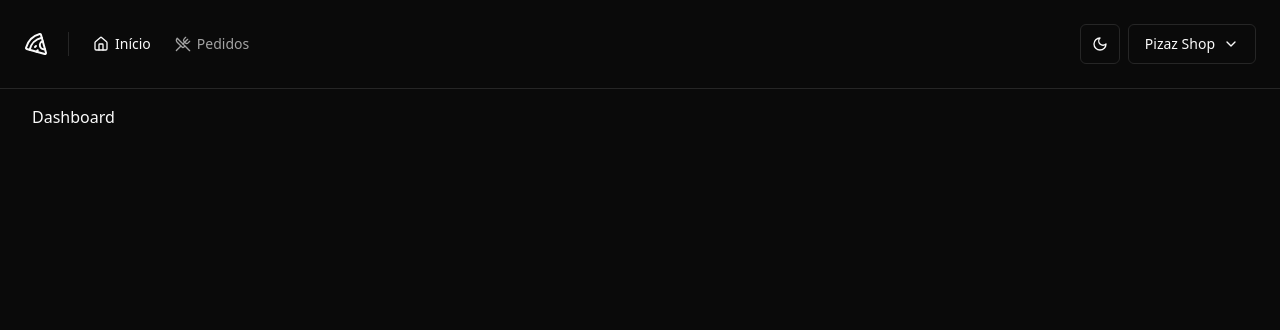
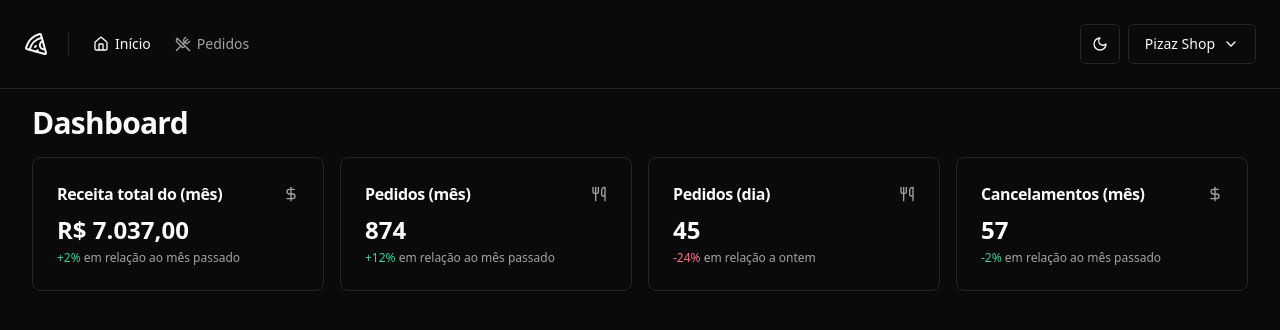
Before and after one commit to fausantosdev/pizzashop, a React (Vite) app: page / in a window 1280 px wide. Shown: the top 330 px of the page. Built offline with nearby package versions, Linux system fonts and the light colour scheme.

Commit message:
feat(dashboard): add cards section to display revenue, orders, and cancellations

```diff
--- /dev/null
+++ b/src/components/ui/card.tsx
@@ -0,0 +1,79 @@
+import * as React from "react"
+
+import { cn } from "@/lib/utils"
+
+const Card = React.forwardRef<
+  HTMLDivElement,
+  React.HTMLAttributes<HTMLDivElement>
+>(({ className, ...props }, ref) => (
+  <div
+    ref={ref}
+    className={cn(
+      "rounded-lg border bg-card text-card-foreground shadow-sm",
+      className
+    )}
+    {...props}
+  />
+))
+Card.displayName = "Card"
+
+const CardHeader = React.forwardRef<
+  HTMLDivElement,
+  React.HTMLAttributes<HTMLDivElement>
+>(({ className, ...props }, ref) => (
+  <div
+    ref={ref}
+    className={cn("flex flex-col space-y-1.5 p-6", className)}
+    {...props}
+  />
+))
+CardHeader.displayName = "CardHeader"
+
+const CardTitle = React.forwardRef<
+  HTMLDivElement,
+  React.HTMLAttributes<HTMLDivElement>
+>(({ className, ...props }, ref) => (
+  <div
+    ref={ref}
+    className={cn(
+      "text-2xl font-semibold leading-none tracking-tight",
+      className
+    )}
+    {...props}
+  />
+))
+CardTitle.displayName = "CardTitle"
+
+const CardDescription = React.forwardRef<
+  HTMLDivElement,
+  React.HTMLAttributes<HTMLDivElement>
+>(({ className, ...props }, ref) => (
+  <div
+    ref={ref}
+    className={cn("text-sm text-muted-foreground", className)}
+    {...props}
+  />
+))
+CardDescription.displayName = "CardDescription"
+
+const CardContent = React.forwardRef<
+  HTMLDivElement,
+  React.HTMLAttributes<HTMLDivElement>
+>(({ className, ...props }, ref) => (
+  <div ref={ref} className={cn("p-6 pt-0", className)} {...props} />
+))
+CardContent.displayName = "CardContent"
+
+const CardFooter = React.forwardRef<
+  HTMLDivElement,
+  React.HTMLAttributes<HTMLDivElement>
+>(({ className, ...props }, ref) => (
+  <div
+    ref={ref}
+    className={cn("flex items-center p-6 pt-0", className)}
+    {...props}
+  />
+))
+CardFooter.displayName = "CardFooter"
+
+export { Card, CardHeader, CardFooter, CardTitle, CardDescription, CardContent }
--- a/src/pages/app/dashboard.tsx
+++ /dev/null
@@ -1,10 +0,0 @@
-import { Helmet } from 'react-helmet-async'
-
-export function Dashboard() {
-  return (
-    <>
-      <Helmet title='Dashboard'/>
-      <h1>Dashboard</h1>
-    </>
-  )
-}
--- /dev/null
+++ b/src/pages/app/dashboard/day-orders-amount-card.tsx
@@ -0,0 +1,19 @@
+import { Card, CardContent, CardHeader, CardTitle } from '@/components/ui/card'
+import { Utensils } from 'lucide-react'
+
+export function DayOrdersAmountCard() {
+  return(
+    <Card className='flex-1'>
+      <CardHeader className='flex-row justify-between items-center space-y-0 pb-2'>
+        <CardTitle className='text-base font-semibold'>Pedidos (dia)</CardTitle>
+        <Utensils className='h-4 w-4 text-muted-foreground'/>
+      </CardHeader>
+      <CardContent className='space-y-1'>
+        <span className='text-2xl font-bold'>45</span>
+        <p className='text-xs text-muted-foreground'>
+          <span className='text-rose-500 dark:text-rose-400'>-24%</span> em relação a ontem
+        </p>
+      </CardContent>
+    </Card>
+  )
+}
--- /dev/null
+++ b/src/pages/app/dashboard/index.tsx
@@ -0,0 +1,27 @@
+import { Helmet } from 'react-helmet-async'
+import { MonthRevenueCard } from './month-revenue-card'
+import { MonthOrdersAmountCard } from './month-orders-amount-card'
+import { DayOrdersAmountCard } from './day-orders-amount-card'
+import { MonthCanceledOrdersAmountCard } from './month-canceled-orders-amount-card'
+
+export function Dashboard() {
+  return (
+    <>
+      <Helmet title='Dashboard'/>
+      <div className='flex flex-col gap-4'>
+        <h1 className='text-3xl font-bold tracking-tight'>Dashboard</h1>
+
+        <div className='flex flex-col md:flex-row gap-4'>
+          <div className='flex-1 gap-4 flex flex-col sm:flex-row'>
+            <MonthRevenueCard />
+            <MonthOrdersAmountCard />
+          </div>
+          <div className='flex-1 gap-4 flex flex-col sm:flex-row'>
+            <DayOrdersAmountCard />
+            <MonthCanceledOrdersAmountCard />
+          </div>
+        </div>
+      </div>
+    </>
+  )
+}
--- /dev/null
+++ b/src/pages/app/dashboard/month-canceled-orders-amount-card.tsx
@@ -0,0 +1,19 @@
+import { Card, CardContent, CardHeader, CardTitle } from '@/components/ui/card'
+import { DollarSign } from 'lucide-react'
+
+export function MonthCanceledOrdersAmountCard() {
+  return(
+    <Card className='flex-1'>
+      <CardHeader className='flex-row justify-between items-center space-y-0 pb-2'>
+        <CardTitle className='text-base font-semibold'>Cancelamentos (mês)</CardTitle>
+        <DollarSign className='h-4 w-4 text-muted-foreground'/>
+      </CardHeader>
+      <CardContent className='space-y-1'>
+        <span className='text-2xl font-bold'>57</span>
+        <p className='text-xs text-muted-foreground'>
+          <span className='text-emerald-500 dark:text-emerald-400'>-2%</span> em relação ao mês passado
+        </p>
+      </CardContent>
+    </Card>
+  )
+}
--- /dev/null
+++ b/src/pages/app/dashboard/month-orders-amount-card.tsx
@@ -0,0 +1,19 @@
+import { Card, CardContent, CardHeader, CardTitle } from '@/components/ui/card'
+import { Utensils } from 'lucide-react'
+
+export function MonthOrdersAmountCard() {
+  return(
+    <Card className='flex-1'>
+      <CardHeader className='flex-row justify-between items-center space-y-0 pb-2'>
+        <CardTitle className='text-base font-semibold'>Pedidos (mês)</CardTitle>
+        <Utensils className='h-4 w-4 text-muted-foreground'/>
+      </CardHeader>
+      <CardContent className='space-y-1'>
+        <span className='text-2xl font-bold'>874</span>
+        <p className='text-xs text-muted-foreground'>
+          <span className='text-emerald-500 dark:text-emerald-400'>+12%</span> em relação ao mês passado
+        </p>
+      </CardContent>
+    </Card>
+  )
+}
--- /dev/null
+++ b/src/pages/app/dashboard/month-revenue-card.tsx
@@ -0,0 +1,19 @@
+import { Card, CardContent, CardHeader, CardTitle } from '@/components/ui/card'
+import { DollarSign } from 'lucide-react'
+
+export function MonthRevenueCard() {
+  return(
+    <Card className='flex-1'>
+      <CardHeader className='flex-row justify-between items-center space-y-0 pb-2'>
+        <CardTitle className='text-base font-semibold'>Receita total do (mês)</CardTitle>
+        <DollarSign className='h-4 w-4 text-muted-foreground'/>
+      </CardHeader>
+      <CardContent className='space-y-1'>
+        <span className='text-2xl font-bold'>R$ 7.037,00</span>
+        <p className='text-xs text-muted-foreground'>
+          <span className='text-emerald-500 dark:text-emerald-400'>+2%</span> em relação ao mês passado
+        </p>
+      </CardContent>
+    </Card>
+  )
+}
--- a/src/routes.tsx
+++ b/src/routes.tsx
@@ -1,11 +1,11 @@
 import { createBrowserRouter } from 'react-router-dom'
 
-import { Dashboard } from './pages/app/dashboard'
 import { AppLayout } from './pages/layouts/app'
 import { AuthLayout } from './pages/layouts/auth'
 import { SignUp } from './pages/auth/sign-up'
 import { SignIn } from './pages/auth/sign-in'
 import { Orders } from './pages/app/orders'
+import { Dashboard } from './pages/app/dashboard'
 
 export const router = createBrowserRouter([
   {
```
